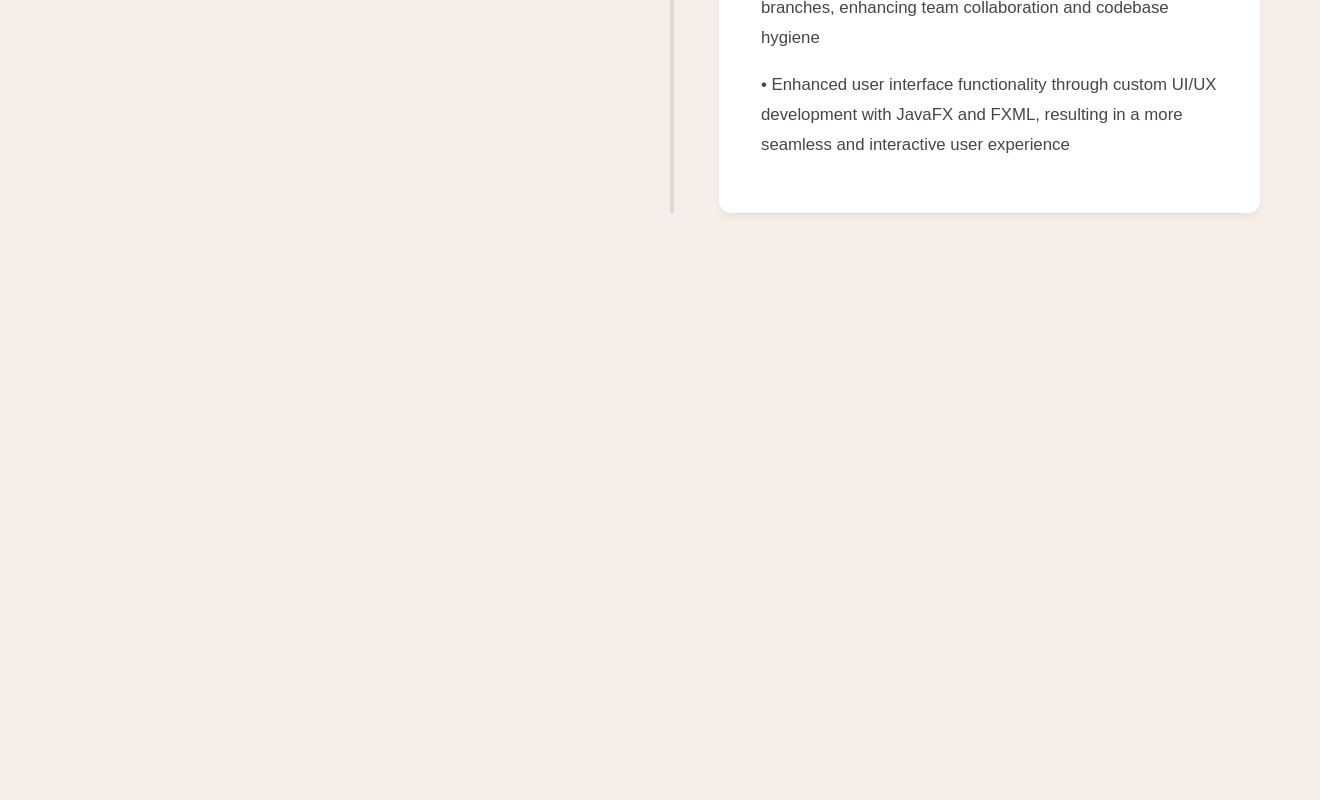
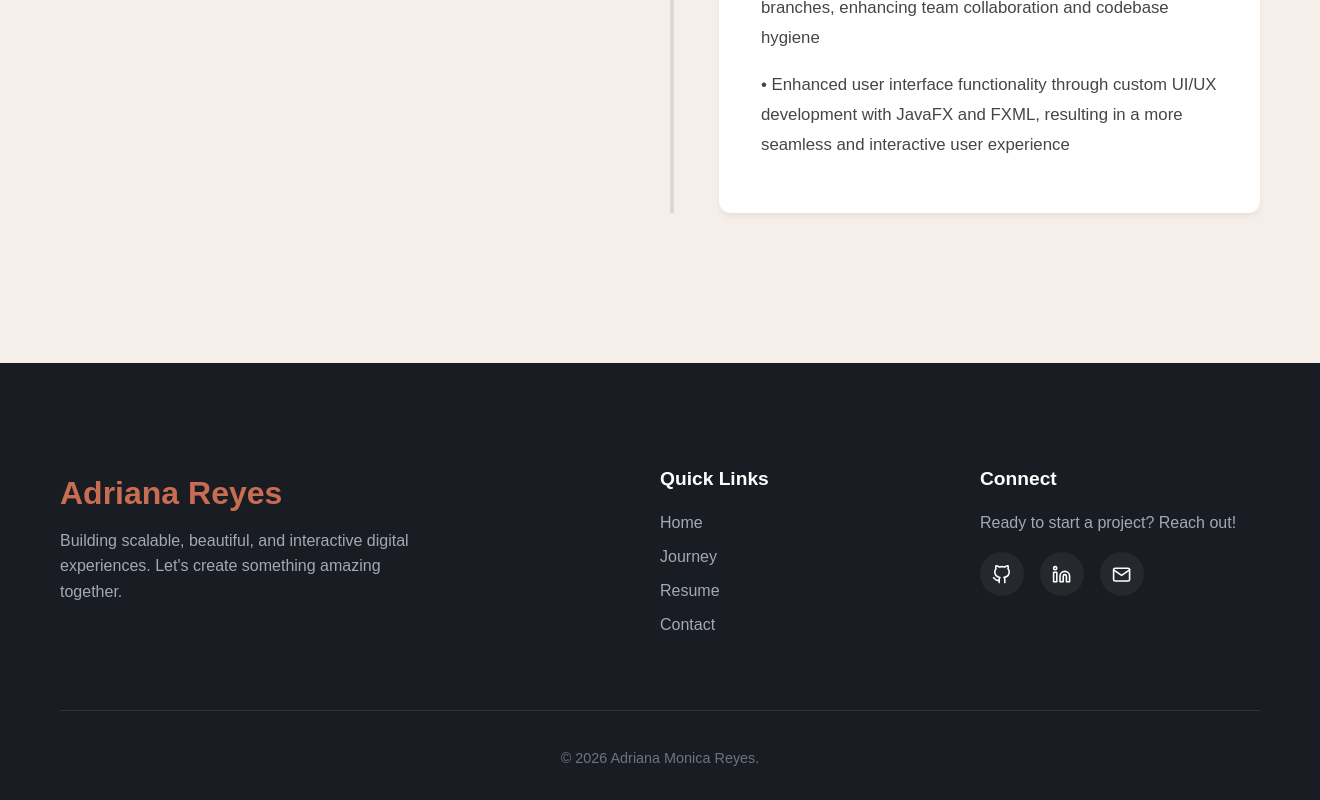
Before and after one commit to areye2020/my-modern-website, a React (Vite) app: page /resume in a window 1280 px wide. Shown: the part 2603-3403 px from the top of the page, 1320 px wide, since content can reach past the window. Before the commit the page ends 2966 px from the top, so only its background shows below. Built offline with nearby package versions, Linux system fonts and the light colour scheme.

Commit message:
added footer

```diff
--- a/src/App.jsx
+++ b/src/App.jsx
@@ -2,7 +2,7 @@
 import { Routes, Route } from 'react-router-dom';
 import Header from './components/Header/Header'; // We'll create this next
 import ScrollToTop from './components/ScrollToTop';
-// Temporary imports for the page components we will create
+import Footer from './components/Footer/Footer';
 import Home from './pages/Home/Home';
 import Resume from './pages/Resume/Resume';
 import Journey from './pages/Journey/Journey';
@@ -34,6 +34,7 @@ function App() {
       </main>
 
       {/* You could add a shared Footer component here later */}
+      <Footer />
     </>
   )
 }
--- /dev/null
+++ b/src/components/Footer/Footer.jsx
@@ -0,0 +1,51 @@
+// src/components/Footer/Footer.jsx
+import React from 'react';
+import { Link } from 'react-router-dom';
+import { FiGithub, FiLinkedin, FiMail } from 'react-icons/fi';
+import styles from './Footer.module.css';
+
+const Footer = () => {
+  return (
+    <footer className={styles.footer}>
+      <div className={styles.footerContainer}>
+
+        {/* Column 1: Brand & Message */}
+        <div className={styles.footerBrand}>
+          <h3 className={styles.footerName}>Adriana Reyes</h3>
+          <p className={styles.footerMessage}>
+            Building scalable, beautiful, and interactive digital experiences.
+            Let's create something amazing together.
+          </p>
+        </div>
+
+        {/* Column 2: Quick Links */}
+        <div className={styles.footerLinks}>
+          <h4 className={styles.footerHeading}>Quick Links</h4>
+          <ul>
+            <li><Link to="/">Home</Link></li>
+            <li><Link to="/journey">Journey</Link></li>
+            <li><Link to="/resume">Resume</Link></li>
+            <li><Link to="/contact">Contact</Link></li>
+          </ul>
+        </div>
+
+        {/* Column 3: Connect & Info */}
+        <div className={styles.footerConnect}>
+          <h4 className={styles.footerHeading}>Connect</h4>
+          <p>Ready to start a project? Reach out!</p>
+          <div className={styles.socialIcons}>
+            <a href="https://github.com/areye2020" target="_blank" rel="noreferrer"><FiGithub /></a>
+            <a href="https://linkedin.com/in/yourprofile" target="_blank" rel="noreferrer"><FiLinkedin /></a>
+            <a href="mailto:your.email@example.com"><FiMail /></a>
+          </div>
+        </div>
+      </div>
+
+      <div className={styles.footerBottom}>
+        <p>&copy; {new Date().getFullYear()} Adriana Monica Reyes.</p>
+      </div>
+    </footer>
+  );
+};
+
+export default Footer;
--- /dev/null
+++ b/src/components/Footer/Footer.module.css
@@ -0,0 +1,112 @@
+/* src/components/Footer/Footer.module.css */
+
+.footer {
+  background-color: #1a1c23; /* Sleek dark blue/grey */
+  color: #fdfbf7;
+  padding: 80px 20px 20px 20px;
+  width: 100%;
+}
+
+.footerContainer {
+  max-width: 1200px;
+  margin: 0 auto;
+  display: grid;
+  grid-template-columns: 2fr 1fr 1fr; /* 3 columns, brand takes up more space */
+  gap: 40px;
+  padding-bottom: 60px;
+  border-bottom: 1px solid rgba(255, 255, 255, 0.1);
+}
+
+.footerName {
+  font-size: 2rem;
+  color: var(--primary-pink, #e07a5f); /* Terracotta pop */
+  margin-bottom: 16px;
+  font-weight: 700;
+}
+
+.footerMessage {
+  line-height: 1.6;
+  color: #a0aab2;
+  max-width: 380px;
+}
+
+.footerHeading {
+  font-size: 1.2rem;
+  margin-bottom: 24px;
+  color: #ffffff;
+}
+
+.footerLinks ul {
+  list-style: none;
+  padding: 0;
+  margin: 0;
+}
+
+.footerLinks li {
+  margin-bottom: 16px;
+}
+
+.footerLinks a {
+  color: #a0aab2;
+  text-decoration: none;
+  transition: color var(--transition-speed) ease;
+  font-weight: 500;
+}
+
+.footerLinks a:hover {
+  color: var(--primary-pink, #e07a5f);
+}
+
+.footerConnect p {
+  color: #a0aab2;
+  margin-bottom: 20px;
+}
+
+.socialIcons {
+  display: flex;
+  gap: 16px;
+}
+
+.socialIcons a {
+  display: flex;
+  align-items: center;
+  justify-content: center;
+  width: 44px;
+  height: 44px;
+  border-radius: 50%;
+  background-color: rgba(255, 255, 255, 0.05);
+  color: #ffffff;
+  font-size: 1.2rem;
+  transition: all var(--transition-speed) ease;
+}
+
+.socialIcons a:hover {
+  background-color: var(--primary-pink, #e07a5f);
+  transform: translateY(-4px); /* Little jump on hover */
+}
+
+.footerBottom {
+  max-width: 1200px;
+  margin: 0 auto;
+  text-align: center;
+  padding-top: 24px;
+  color: #6c757d;
+  font-size: 0.9rem;
+}
+
+/* Responsive Stacking for Mobile */
+@media (max-width: 768px) {
+  .footerContainer {
+    grid-template-columns: 1fr;
+    text-align: center;
+    gap: 50px;
+  }
+
+  .footerMessage {
+    margin: 0 auto;
+  }
+
+  .socialIcons {
+    justify-content: center;
+  }
+}
```
